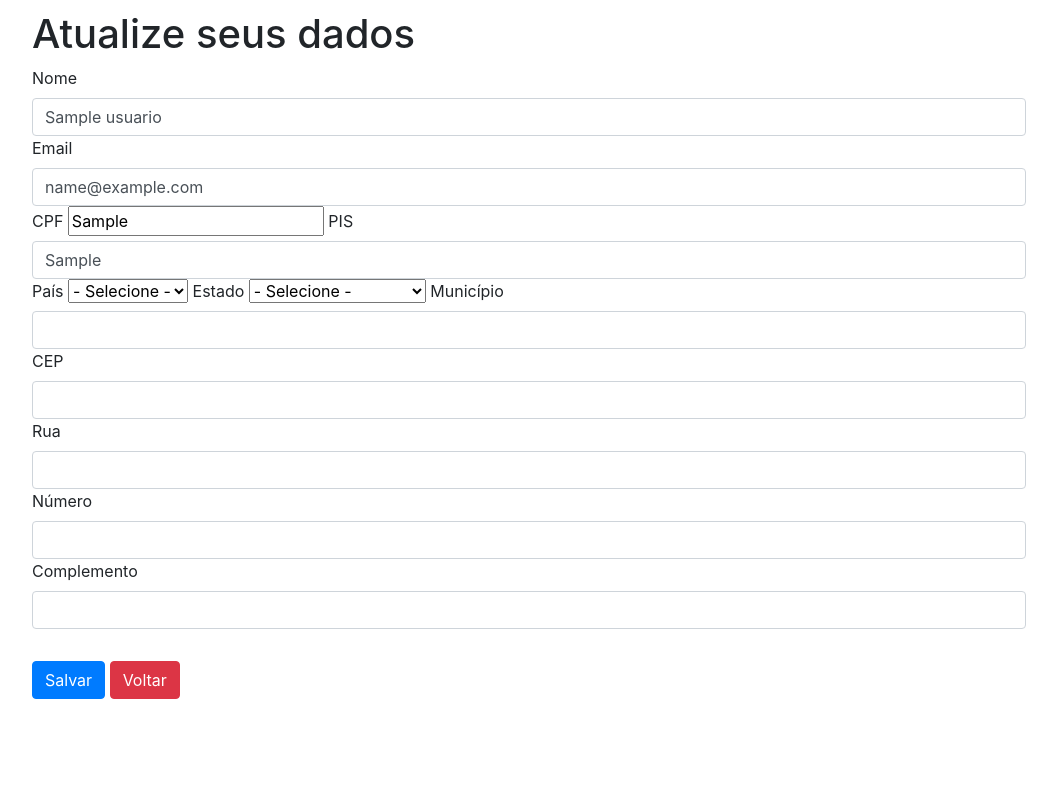
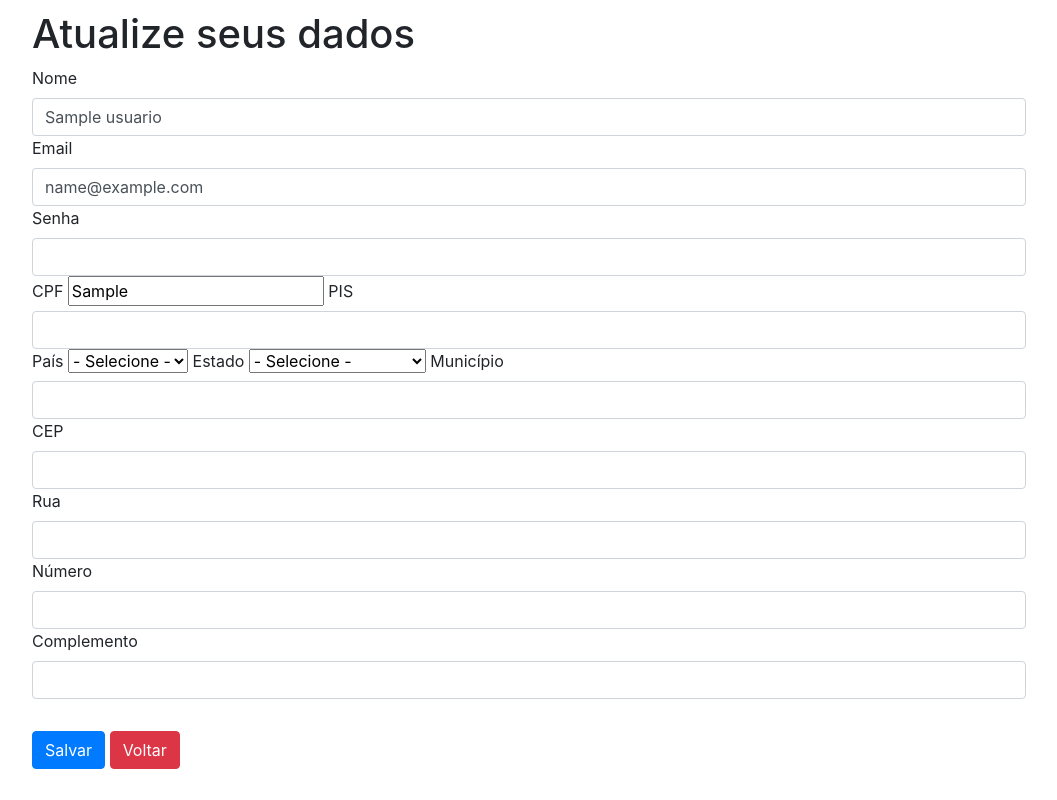
Before and after one commit to AkimGomes/ProjetoPT, a Flask app: page /informacoes-editaveis-do-usuario in a window 1280 px wide. Shown: the whole page, without its empty margins (111-1168 px from the left). Run offline with Flask 2, Linux system fonts and the light colour scheme; a user stored in the database is signed in; tables that the repository leaves empty hold one stand-in row (values such as "Sample post"); some libraries are stand-ins or nearby versions.

Commit message:
Tirando valores dos campos de edição

```diff
--- a/templates/informacoes_do_usuario_logado.html
+++ b/templates/informacoes_do_usuario_logado.html
@@ -13,11 +13,14 @@
                     <label for="email">Email</label>
                     <input type="email" id="email" name="email" class="form-control" value="{{ current_user.email_do_usuario }}" required>
 
+                    <label for="senha">Senha</label>
+                    <input type="password" id="senha" name="senha" minlength="4" maxlength="25" size="25" class="form-control" required>
+
                     <label for="cpf">CPF</label>
                     <input oninput="mascara(this)" type="text" id="cpf" name="cpf" class="form control" value="{{ current_user.cpf_do_usuario }}" min=1 required>
 
                     <label for="pis">PIS</label>
-                    <input type="text" id="pis" name="pis" class="form-control" value="{{ current_user.pis_do_usuario }}" min=1 required>
+                    <input type="text" id="pis" name="pis" class="form-control"  min=1 required>
 
             <fieldset>
                 <div class="form-group">
@@ -60,19 +63,19 @@
                     </select>
 
                     <label for="municipio">Município</label>
-                    <input type="text" id="municipio" name="municipio" class="form-control" value="{{ current_user.municipio_do_usuario }}" required>
+                    <input type="text" id="municipio" name="municipio" class="form-control" required>
 
                     <label for="cep">CEP</label>
-                    <input type="text" id="cep" name="cep" class="form-control" value="{{ current_user.cep_do_usuario }}" required>
+                    <input type="text" id="cep" name="cep" class="form-control" required>
 
                     <label for="rua">Rua</label>
-                    <input type="text" id="rua" name="rua" class="form-control" value="{{ current_user.rua_do_usuario }}" required>
+                    <input type="text" id="rua" name="rua" class="form-control" required>
 
                     <label for="numero">Número</label>
-                    <input type="number" id="numero" name="numero" class="form-control" value="{{ current_user.numero_da_rua }}" min="1" required>
+                    <input type="number" id="numero" name="numero" class="form-control" min="1" required>
 
                     <label for="complemento">Complemento</label>
-                    <input type="text" id="complemento" name="complemento" class="form-control" value="{{ current_user.complemento }}" required>
+                    <input type="text" id="complemento" name="complemento" class="form-control" required>
                 </div>
             </fieldset>
                 </div>
```
